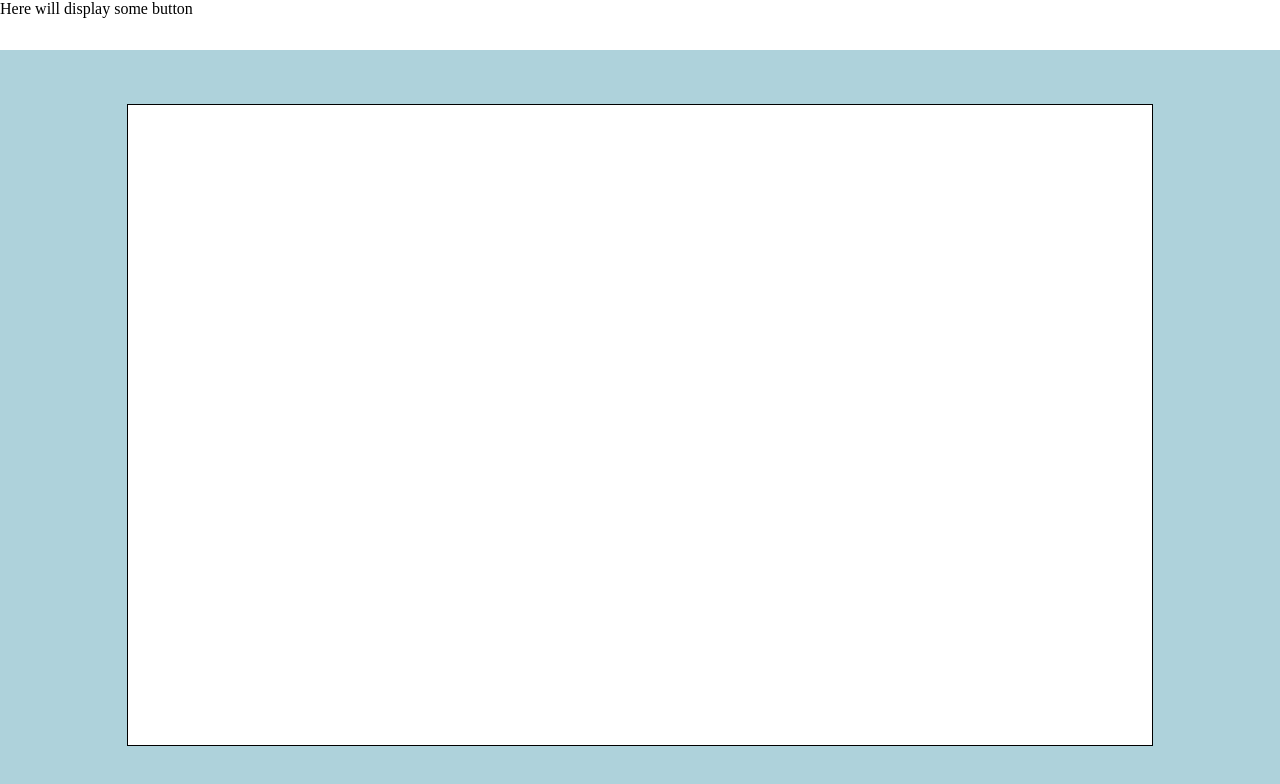
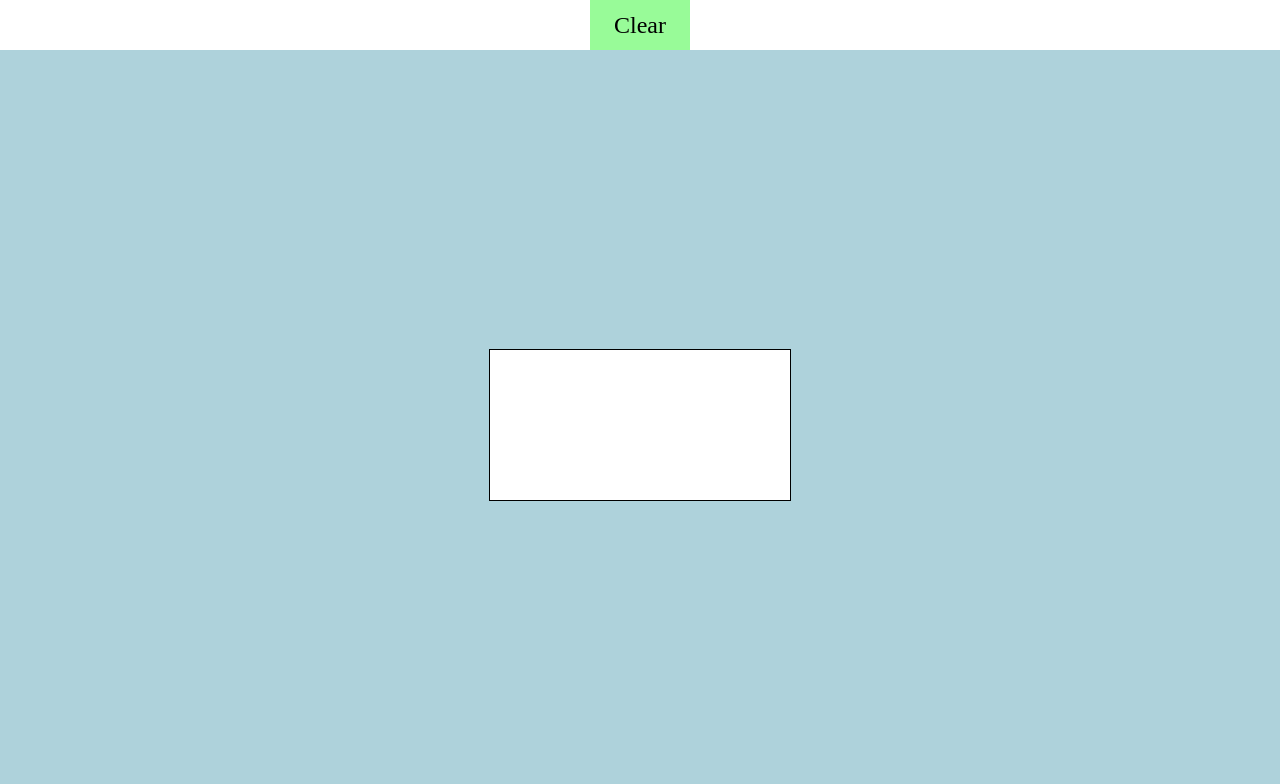
Before and after one commit to ZiKT1229/painter, a plain HTML site: page index.html in a window 1280 px wide. Drawn offline with Linux system fonts and the light colour scheme.

Commit message:
增加 clear button

```diff
--- a/index.html
+++ b/index.html
@@ -9,7 +9,9 @@
   <link type="image/png" rel="icon" href="./images/icon.png">
 </head>
 <body>
-  <header id="option">Here will display some button</header>
+  <header id="option">
+    <nav class="option-btn">Clear</nav>
+  </header>
   <canvas id="app"></canvas>
   <script src="./app.js"></script>
 </body>
--- a/style.css
+++ b/style.css
@@ -11,13 +11,23 @@ body {
   width: 100%;
   height: 50px;
   background: white;
+  display: flex;
+  justify-content: space-around;
+}
+
+.option-btn {
+  height: 100%;
+  width: 100px;
+  text-align: center;
+  line-height: 50px;
+  font-size: 24px;
+  background: palegreen;
+  cursor: pointer;
 }
 
 #app {
   margin: auto;
   border: 1px solid black;
-  width: 80%;
-  height: 80vh;
   background: white;
   cursor: url(./images/pencil32.png) 0 32, auto;
 }
```
